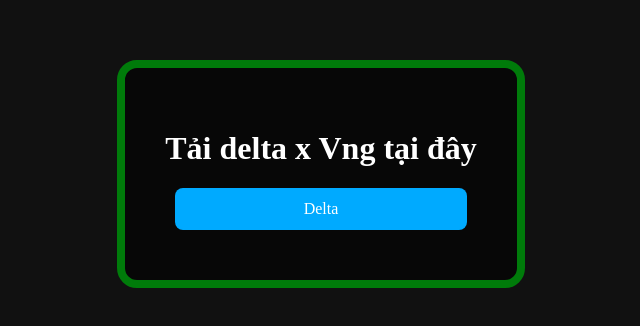
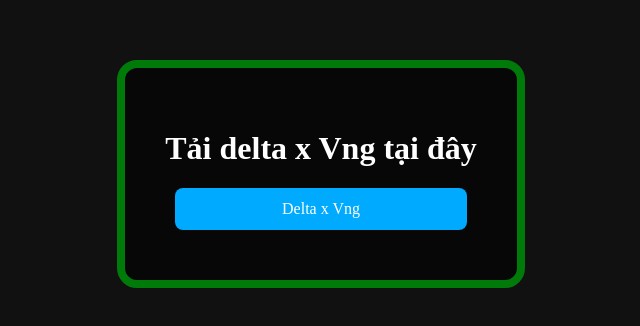
Before and after one commit to BoMayLaDuy/webcuabo, a plain HTML site: page index.html in a window 1280 px wide. Shown: the part 226-552 px from the top of the page, 319-959 px from the left. Drawn offline with Linux system fonts and the light colour scheme.

Commit message:
Update index.html

```diff
--- a/index.html
+++ b/index.html
@@ -48,7 +48,7 @@
 <body>
   <div class="led-border">
     <h1>Tải delta x Vng tại đây</h1>
-    <a href="https://modsfire.com/f07Q0mjby8F4P80" target="_blank">Delta</a>
+    <a href="https://modsfire.com/f07Q0mjby8F4P80" target="_blank">Delta x Vng</a>
   </div>
 </body>
 </html>
```
